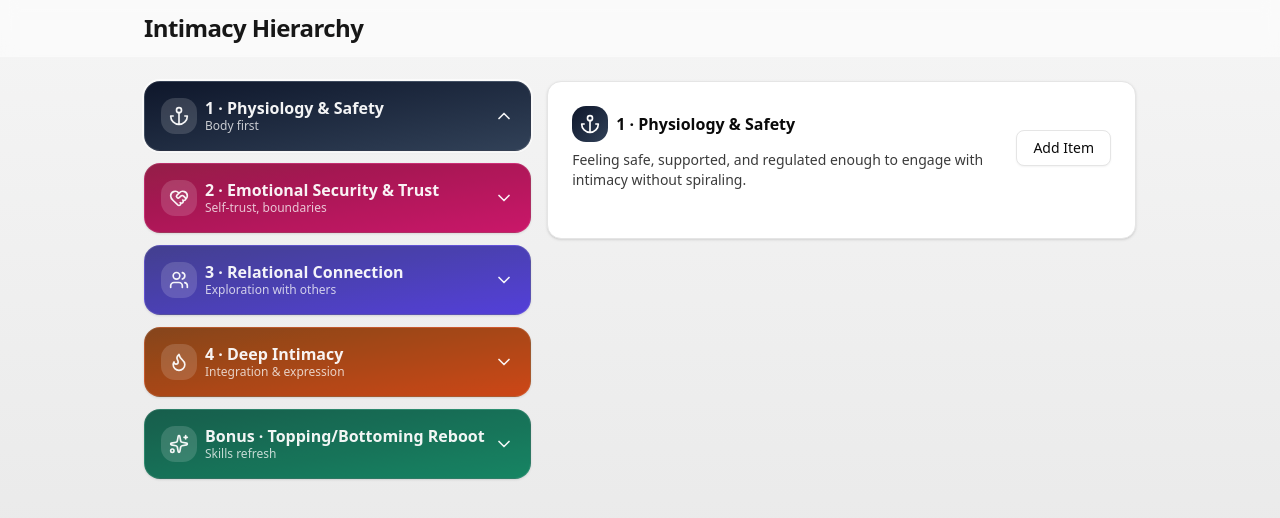
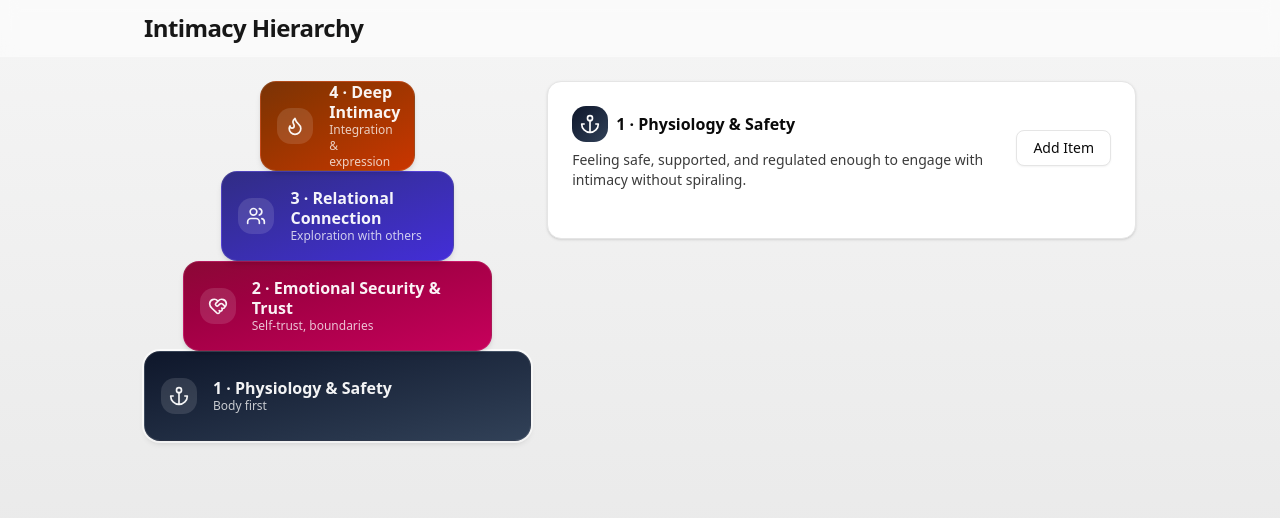
Before and after one commit to forestwelch/intimacy-hierarchy, a Next.js app: page / in a window 1280 px wide. Shown: the top 518 px of the page. Built offline with nearby package versions, Linux system fonts and the light colour scheme.

Commit message:
lots of cleaning

```diff
--- a/app/IntimacyHierarchyApp.tsx
+++ b/app/IntimacyHierarchyApp.tsx
@@ -61,158 +61,7 @@ interface Level {
   items: Item[];
 }
 
-const seedLevels: Level[] = [
-  {
-    id: "physiology",
-    icon: "anchor",
-    title: "1 · Physiology & Safety",
-    subtitle: "Body first",
-    color: "from-slate-900",
-    colorTo: "to-slate-700",
-    description:
-      "Feeling safe, supported, and regulated enough to engage with intimacy without spiraling.",
-    items: [
-      {
-        id: crypto.randomUUID(),
-        type: "practice",
-        text: "Sleep 7–9h; morning light; hydration ritual.",
-      },
-      {
-        id: crypto.randomUUID(),
-        type: "practice",
-        text: "Yoga + kettlebell 3x/week; gentle mobility on off days.",
-      },
-      {
-        id: crypto.randomUUID(),
-        type: "practice",
-        text: "Daily pain plan: breath, heat/ice, stretches; track flare triggers.",
-      },
-      {
-        id: crypto.randomUUID(),
-        type: "insight",
-        text: "Create a private, judgment-free space for self-touch & erotic exploration.",
-      },
-    ],
-  },
-  {
-    id: "emotional",
-    icon: "heart",
-    title: "2 · Emotional Security & Trust",
-    subtitle: "Self-trust, boundaries",
-    color: "from-rose-900",
-    colorTo: "to-pink-700",
-    description:
-      "Feeling anchored enough to explore desire without fear or collapse.",
-    items: [
-      {
-        id: crypto.randomUUID(),
-        type: "practice",
-        text: "Daily desire check-in (journal/voice): name wants without judgment.",
-      },
-      {
-        id: crypto.randomUUID(),
-        type: "practice",
-        text: "Yes/No calibration: pause, breathe, body-scan before commitments.",
-      },
-      {
-        id: crypto.randomUUID(),
-        type: "goal",
-        text: "Build a desire map: solo, with others, emotional, kink curiosities.",
-      },
-      {
-        id: crypto.randomUUID(),
-        type: "insight",
-        text: "My needs are worthy; I can change my mind mid-scene/date.",
-      },
-    ],
-  },
-  {
-    id: "relational",
-    icon: "users",
-    title: "3 · Relational Connection",
-    subtitle: "Exploration with others",
-    color: "from-indigo-900",
-    colorTo: "to-indigo-700",
-    description:
-      "Safe, shame-free, consensual connection for touch, sex, and play.",
-    items: [
-      {
-        id: crypto.randomUUID(),
-        type: "goal",
-        text: "Find 1–2 low-pressure partners (FWB/cuddle buddy/play) aligned on clarity + pace.",
-      },
-      {
-        id: crypto.randomUUID(),
-        type: "practice",
-        text: "Name boundaries & aftercare needs explicitly; schedule check-ins.",
-      },
-      {
-        id: crypto.randomUUID(),
-        type: "practice",
-        text: "Experiment safely: ability to slow down, take breaks, stop.",
-      },
-      {
-        id: crypto.randomUUID(),
-        type: "insight",
-        text: "Pipeline mindset: more than one outlet → less projection on any one person.",
-      },
-    ],
-  },
-  {
-    id: "intimacy",
-    icon: "flame",
-    title: "4 · Deep Intimacy",
-    subtitle: "Integration & expression",
-    color: "from-amber-900",
-    colorTo: "to-orange-700",
-    description:
-      "Freedom to express sexuality fully, with or without a partner, without pressure.",
-    items: [
-      {
-        id: crypto.randomUUID(),
-        type: "goal",
-        text: "Cultivate a longer-term partner/partners aligned on values & pace.",
-      },
-      {
-        id: crypto.randomUUID(),
-        type: "practice",
-        text: "Celebrate others’ experiences as inspiration, not comparison.",
-      },
-      {
-        id: crypto.randomUUID(),
-        type: "practice",
-        text: "Weave sensual rituals into daily life; art/creativity after scenes/dates.",
-      },
-    ],
-  },
-  {
-    id: "exploration",
-    icon: "sparkles",
-    title: "Bonus · Topping/Bottoming Reboot",
-    subtitle: "Skills refresh",
-    color: "from-emerald-900",
-    colorTo: "to-emerald-700",
-    description:
-      "Structured re-entry into topping & bottoming after time away.",
-    items: [
-      {
-        id: crypto.randomUUID(),
-        type: "goal",
-        text: "List 3 topping scenes & 3 bottoming scenes I want to try again.",
-      },
-      {
-        id: crypto.randomUUID(),
-        type: "practice",
-        text: "Solo skill drills: rope knots, impact rhythms, dirty talk, receiving practice.",
-      },
-      {
-        id: crypto.randomUUID(),
-        type: "practice",
-        text: "Attend a consent/kink workshop; schedule 1 guided practice session.",
-      },
-    ],
-  },
-];
+import { seedLevels } from "./components/IntimacyHierarchy/data";
 
 const LS_KEY = "intimacy-hierarchy-state-v1";
 
--- a/app/components/IntimacyHierarchy/Pyramid.tsx
+++ b/app/components/IntimacyHierarchy/Pyramid.tsx
@@ -1,6 +1,6 @@
 "use client";
 import React from "react";
-import { ChevronDown } from "lucide-react";
+// no extra icons needed here
 import { Level } from "./types";
 import { getIcon } from "./icons";
 
@@ -13,38 +13,61 @@ export default function Pyramid({
   openId: string | null;
   onSelect: (id: string) => void;
 }) {
+  // Render stacked trapezoid slices (bottom -> top) so layers form a pyramid
+  const arranged = [...levels];
+  const count = arranged.length;
+  const topWidthPct = 40; // topmost width as %
+  const bottomWidthPct = 100;
+  const slopeRange = bottomWidthPct - topWidthPct; // 60
+
+  // widths[idx] is the base width for layer idx (0 = bottom)
+  const widths = arranged.map(
+    (_, idx) => bottomWidthPct - (idx / Math.max(1, count - 1)) * slopeRange
+  );
+
   return (
-    <div className="md:col-span-2 flex flex-col gap-3">
-      {levels.map((lvl) => (
+    <div className="md:col-span-2 flex items-center justify-center">
+      <div className="w-full max-w-md relative h-[360px]" aria-hidden>
+        {arranged.map((lvl, idx) => {
+          const width = widths[idx];
+          const heightPct = 100 / Math.max(1, count);
+          const bottomPos = idx * heightPct;
+          const left = (100 - width) / 2;
+
+          return (
             <button
               key={lvl.id}
               onClick={() => onSelect(lvl.id)}
-          className={`group w-full text-left rounded-2xl p-4 border border-white/10 shadow-sm transition-all hover:shadow-md bg-gradient-to-br ${
+              style={{
+                width: `${width}%`,
+                left: `${left}%`,
+                bottom: `${bottomPos}%`,
+                height: `${heightPct}%`,
+                zIndex: 10 + idx,
+              }}
+              className={`absolute transition-all bg-gradient-to-br ${
                 lvl.color
-          } ${lvl.colorTo} text-white/95 ${
-            openId === lvl.id ? "ring-2 ring-white/70" : "opacity-90"
+              } ${
+                lvl.colorTo
+              } text-white/95 shadow-md rounded-2xl flex items-center gap-4 px-4 py-3 border border-white/10 ${
+                openId === lvl.id ? "ring-2 ring-white/70" : ""
               }`}
             >
-          <div className="flex items-center justify-between">
-            <div className="flex items-center gap-2">
-              <span className="inline-flex items-center justify-center rounded-xl bg-white/15 p-2">
+              <span className="inline-flex items-center justify-center rounded-xl bg-white/12 p-2">
                 {getIcon(lvl.icon)}
               </span>
-              <div>
-                <div className="font-semibold leading-tight">{lvl.title}</div>
+              <div className="text-left">
+                <div className="font-semibold text-sm sm:text-base leading-tight">
+                  {lvl.title}
+                </div>
                 {lvl.subtitle && (
                   <div className="text-xs opacity-80">{lvl.subtitle}</div>
                 )}
               </div>
+            </button>
+          );
+        })}
       </div>
-            <ChevronDown
-              className={`w-5 h-5 transition-transform ${
-                openId === lvl.id ? "rotate-180" : "rotate-0"
-              }`}
-            />
-          </div>
-        </button>
-      ))}
     </div>
   );
 }
--- a/app/components/IntimacyHierarchy/data.tsx
+++ b/app/components/IntimacyHierarchy/data.tsx
@@ -1,58 +1,5 @@
 import { Level } from "./types";
-export const seedLevels: Level[] = [
-  {
-    id: "physiology",
-    icon: "anchor",
-    title: "1 · Physiology & Safety",
-    subtitle: "Body first",
-    color: "from-slate-900",
-    colorTo: "to-slate-700",
-    description:
-      "Feeling safe, supported, and regulated enough to engage with intimacy without spiraling.",
-    items: [],
-  },
-  {
-    id: "emotional",
-    icon: "heart",
-    title: "2 · Emotional Security & Trust",
-    subtitle: "Self-trust, boundaries",
-    color: "from-rose-900",
-    colorTo: "to-pink-700",
-    description:
-      "Feeling anchored enough to explore desire without fear or collapse.",
-    items: [],
-  },
-  {
-    id: "relational",
-    icon: "users",
-    title: "3 · Relational Connection",
-    subtitle: "Exploration with others",
-    color: "from-indigo-900",
-    colorTo: "to-indigo-700",
-    description:
-      "Safe, shame-free, consensual connection for touch, sex, and play.",
-    items: [],
-  },
-  {
-    id: "intimacy",
-    icon: "flame",
-    title: "4 · Deep Intimacy",
-    subtitle: "Integration & expression",
-    color: "from-amber-900",
-    colorTo: "to-orange-700",
-    description:
-      "Freedom to express sexuality fully, with or without a partner, without pressure.",
-    items: [],
-  },
-  {
-    id: "exploration",
-    icon: "sparkles",
-    title: "Bonus · Topping/Bottoming Reboot",
-    subtitle: "Skills refresh",
-    color: "from-emerald-900",
-    colorTo: "to-emerald-700",
-    description:
-      "Structured re-entry into topping & bottoming after time away.",
-    items: [],
-  },
-];
+import rawSeed from "@/data/seedLevels.json";
+
+// re-export with proper typing
+export const seedLevels: Level[] = rawSeed as Level[];
--- a/app/components/IntimacyHierarchy/index.tsx
+++ b/app/components/IntimacyHierarchy/index.tsx
@@ -13,8 +13,16 @@ export default function IntimacyHierarchy() {
 
   useEffect(() => {
     const raw = localStorage.getItem("intimacy-hierarchy-state-v1");
-    if (raw) setLevels(JSON.parse(raw));
-    else setLevels(seedLevels);
+    if (raw) {
+      try {
+        const parsed = JSON.parse(raw) as Level[];
+        // filter out any legacy/removed levels (like 'exploration')
+        const sanitized = parsed.filter((l) => l.id !== "exploration");
+        setLevels(sanitized.length ? sanitized : seedLevels);
+      } catch {
+        setLevels(seedLevels);
+      }
+    } else setLevels(seedLevels);
   }, []);
 
   useEffect(() => {
--- /dev/null
+++ b/data/seedLevels.json
@@ -0,0 +1,42 @@
+[
+  {
+    "id": "physiology",
+    "icon": "anchor",
+    "title": "1 · Physiology & Safety",
+    "subtitle": "Body first",
+    "color": "from-slate-900",
+    "colorTo": "to-slate-700",
+    "description": "Feeling safe, supported, and regulated enough to engage with intimacy without spiraling.",
+    "items": []
+  },
+  {
+    "id": "emotional",
+    "icon": "heart",
+    "title": "2 · Emotional Security & Trust",
+    "subtitle": "Self-trust, boundaries",
+    "color": "from-rose-900",
+    "colorTo": "to-pink-700",
+    "description": "Feeling anchored enough to explore desire without fear or collapse.",
+    "items": []
+  },
+  {
+    "id": "relational",
+    "icon": "users",
+    "title": "3 · Relational Connection",
+    "subtitle": "Exploration with others",
+    "color": "from-indigo-900",
+    "colorTo": "to-indigo-700",
+    "description": "Safe, shame-free, consensual connection for touch, sex, and play.",
+    "items": []
+  },
+  {
+    "id": "intimacy",
+    "icon": "flame",
+    "title": "4 · Deep Intimacy",
+    "subtitle": "Integration & expression",
+    "color": "from-amber-900",
+    "colorTo": "to-orange-700",
+    "description": "Freedom to express sexuality fully, with or without a partner, without pressure.",
+    "items": []
+  }
+]
--- /dev/null
+++ b/global.d.ts
@@ -0,0 +1,6 @@
+declare module "*.json" {
+  const value: unknown;
+  export default value;
+}
+
+export {};
```
Lines whose indentation alone changed are shown as unchanged.
